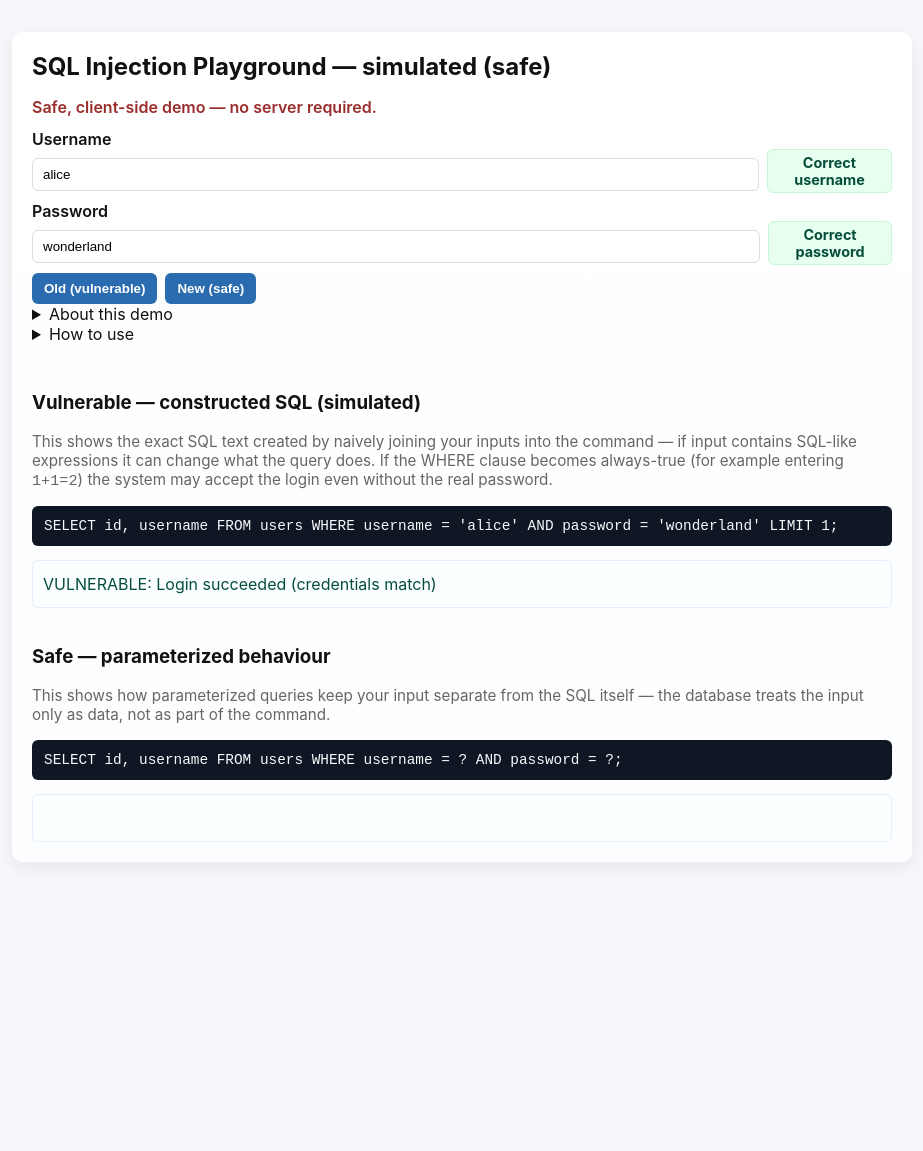
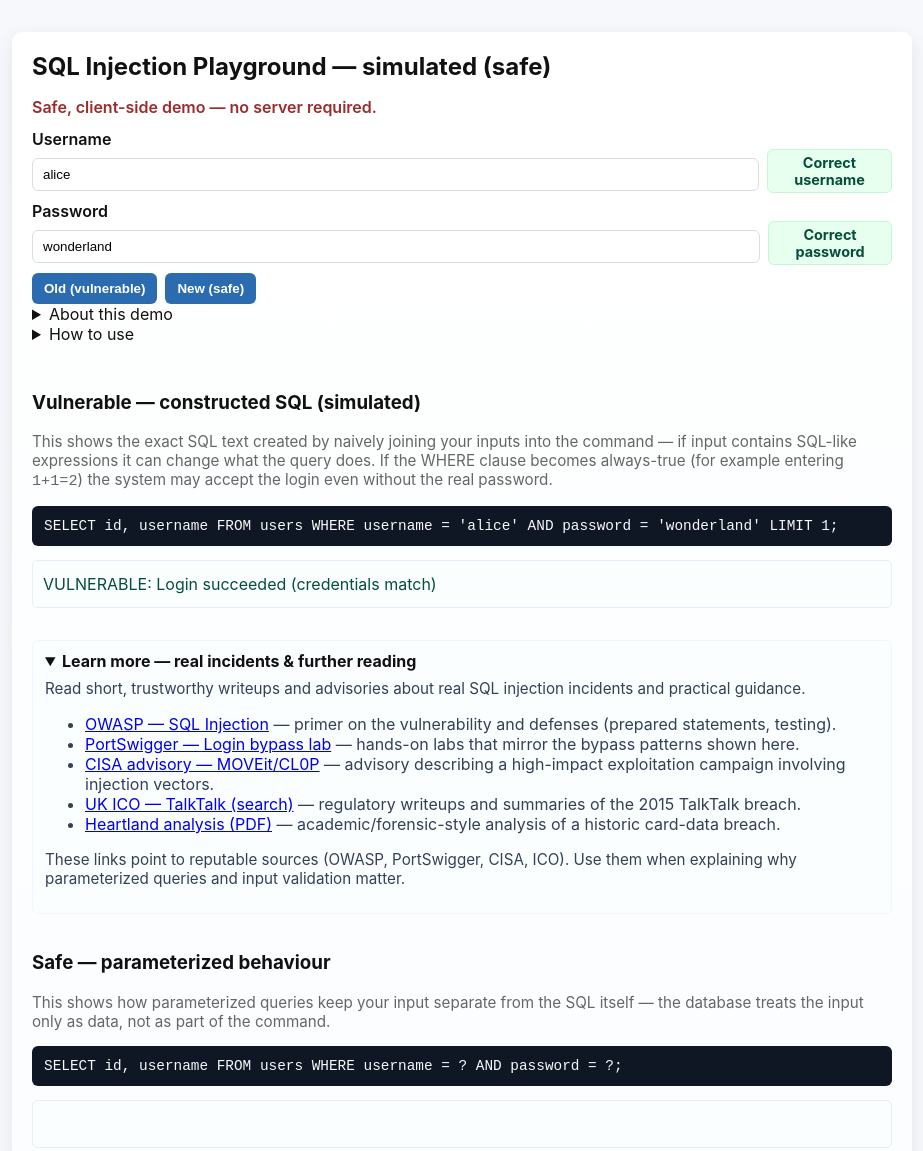
Before and after one commit to Maremoo2/sql-injection-playground-static, a plain HTML site: page index.html in a window 1280 px wide. Shown: the top 1151 px of the page, without its empty margins (178-1101 px from the left). Before the commit the page ends 894 px from the top, so only its background shows below. Drawn offline with Linux system fonts and the light colour scheme.

Commit message:
ui: add 'Learn more' references section to demo page (OWASP, PortSwigger, CISA, ICO, Heartland)

```diff
--- a/index.html
+++ b/index.html
@@ -57,6 +57,21 @@
         </article>
 
         <article>
+          <details class="advanced" open>
+            <summary>Learn more — real incidents & further reading</summary>
+            <p class="panel-explain">Read short, trustworthy writeups and advisories about real SQL injection incidents and practical guidance.</p>
+            <ul>
+              <li><a href="https://owasp.org/www-project-web-security-testing-guide/latest/4-Web_Application_Security_Testing/07-Input_Validation_Testing/05-Testing_for_SQL_Injection" target="_blank" rel="noopener">OWASP — SQL Injection</a> — primer on the vulnerability and defenses (prepared statements, testing).</li>
+              <li><a href="https://portswigger.net/web-security/sql-injection/lab-login-bypass" target="_blank" rel="noopener">PortSwigger — Login bypass lab</a> — hands-on labs that mirror the bypass patterns shown here.</li>
+              <li><a href="https://www.cisa.gov/news-events/cybersecurity-advisories/aa23-158a" target="_blank" rel="noopener">CISA advisory — MOVEit/CL0P</a> — advisory describing a high-impact exploitation campaign involving injection vectors.</li>
+              <li><a href="https://ico.org.uk" target="_blank" rel="noopener">UK ICO — TalkTalk (search)</a> — regulatory writeups and summaries of the 2015 TalkTalk breach.</li>
+              <li><a href="https://www.philadelphiafed.org/-/media/frbp/assets/consumer-finance/discussion-papers/d-2010-january-heartland-payment-systems.pdf" target="_blank" rel="noopener">Heartland analysis (PDF)</a> — academic/forensic-style analysis of a historic card-data breach.</li>
+            </ul>
+            <p class="panel-explain">These links point to reputable sources (OWASP, PortSwigger, CISA, ICO). Use them when explaining why parameterized queries and input validation matter.</p>
+          </details>
+        </article>
+
+        <article>
           <h3>Safe — parameterized behaviour</h3>
           <p class="panel-explain">This shows how parameterized queries keep your input separate from the SQL itself — the database treats the input only as data, not as part of the command.</p>
           <pre id="safe-info">SELECT id, username FROM users WHERE username = ? AND password = ?;</pre>
```
